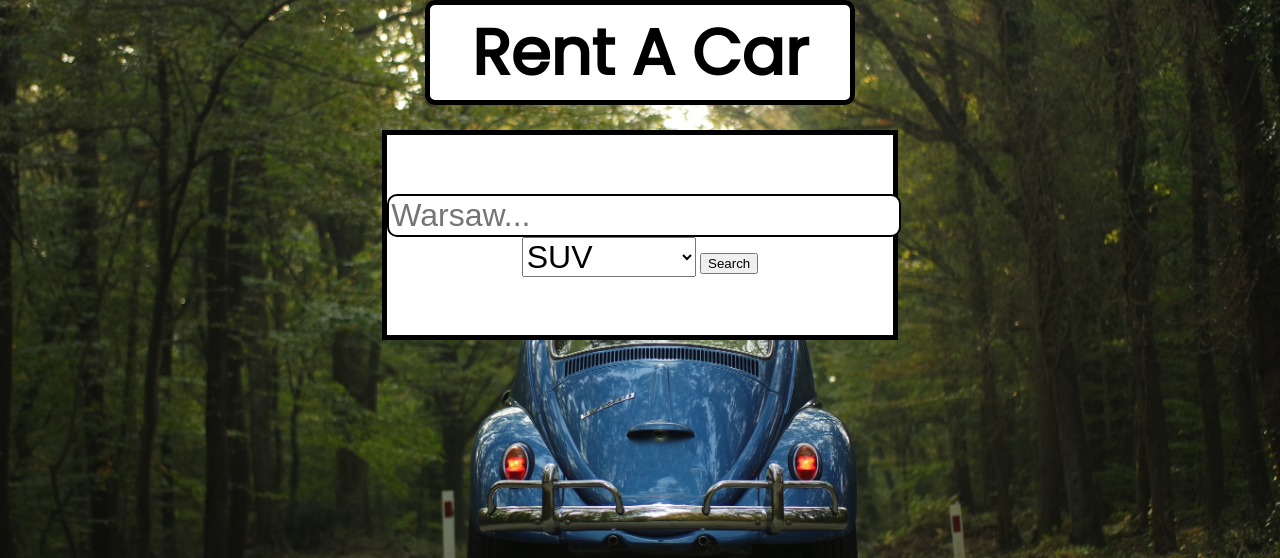
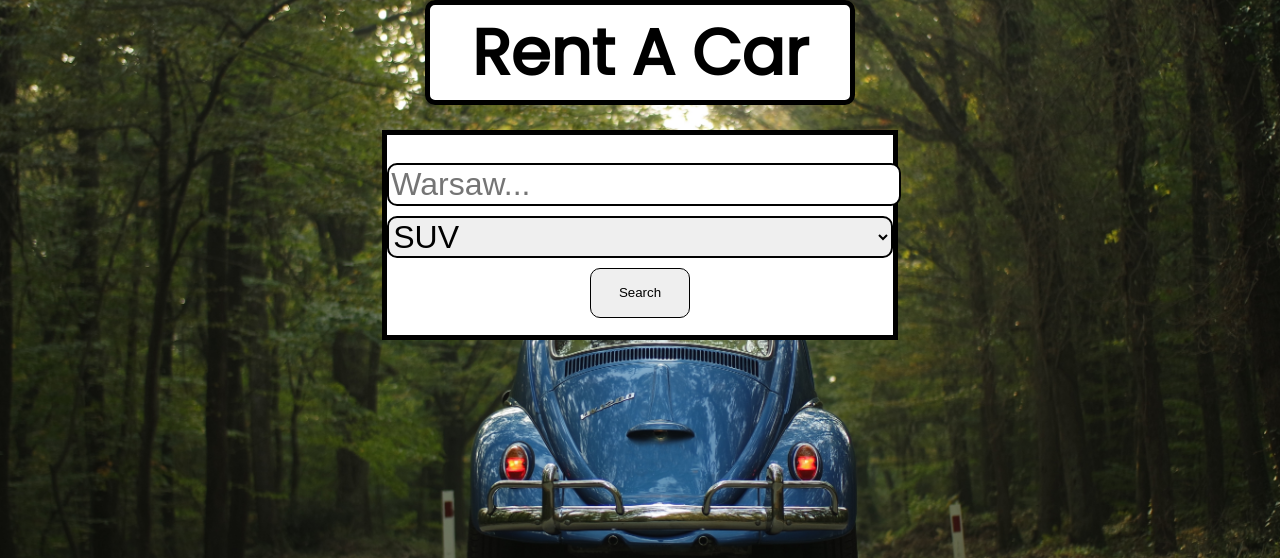
Before and after one commit to campbell-lucas/rent_a_car, a Django app: page / in a window 1280 px wide. Shown: the part 92-650 px from the top of the page. Run offline with Django 4.2, Linux system fonts and the light colour scheme; parts of the project's set-up code (start-up, migrations or seed data) failed here and were passed over.

Commit message:
edited website so cursor changes to pointer on hover

```diff
--- a/home/templates/home/landing-page.html
+++ b/home/templates/home/landing-page.html
@@ -23,7 +23,7 @@
                         <option value="5">Offroad</option>
                     </select>
                 </label>
-                 <button type="submit">Search</button>
+                 <button type="submit" id="car-search-button">Search</button>
             </form>
         </div>
     </div>
--- a/static/styles/main.css
+++ b/static/styles/main.css
@@ -103,13 +103,33 @@ div .search-box{
 .search-form input {
     width: 100%;
     height: 100%;
-    line-height: 30px;
-    outline: 0;
     border: 2px solid;
     border-radius: 10px;
     font-size: 32px;
+    margin-top: 10px;
 }
 
 .search-form select {
+    width: 100%;
+    border: 2px solid;
+    border-radius: 10px;
     font-size: 32px;
+    margin-top: 10px;
 }
+
+.search-form select:hover {
+    cursor: pointer;
+}
+
+#car-search-button {
+    width: 100px;
+    height: 50px;
+    margin-top: 10px;
+    border: 1px solid;
+    border-radius: 10px;
+}
+
+#car-search-button:hover {
+    background: #79aec8;
+    cursor: pointer;
+}
```
